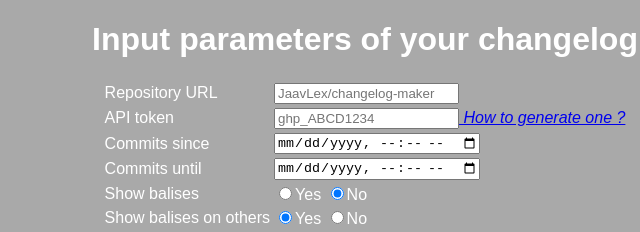
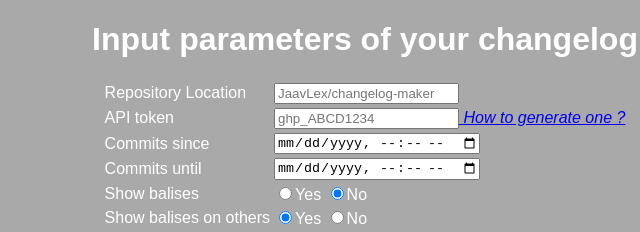
Before and after one commit to JaavLex/changelog-maker, a website: page index.html in a window 1280 px wide. Shown: the top 232 px of the page, 275-915 px from the left. Drawn offline with nearby package versions, Linux system fonts and the light colour scheme.

Commit message:
[fix] Since is not a URL has been changed to "location"

```diff
--- a/index.html
+++ b/index.html
@@ -14,7 +14,7 @@
       <table>
         <form name="params" action="#" onsubmit="sortCommits()"></form>
           <tr>
-            <td>Repository URL</td>
+            <td>Repository Location</td>
             <td><input id="urlhtml" type="text" onchange="localStorageManager(false)" placeholder="JaavLex/changelog-maker" /></td>
           </tr>
           <tr>
```
